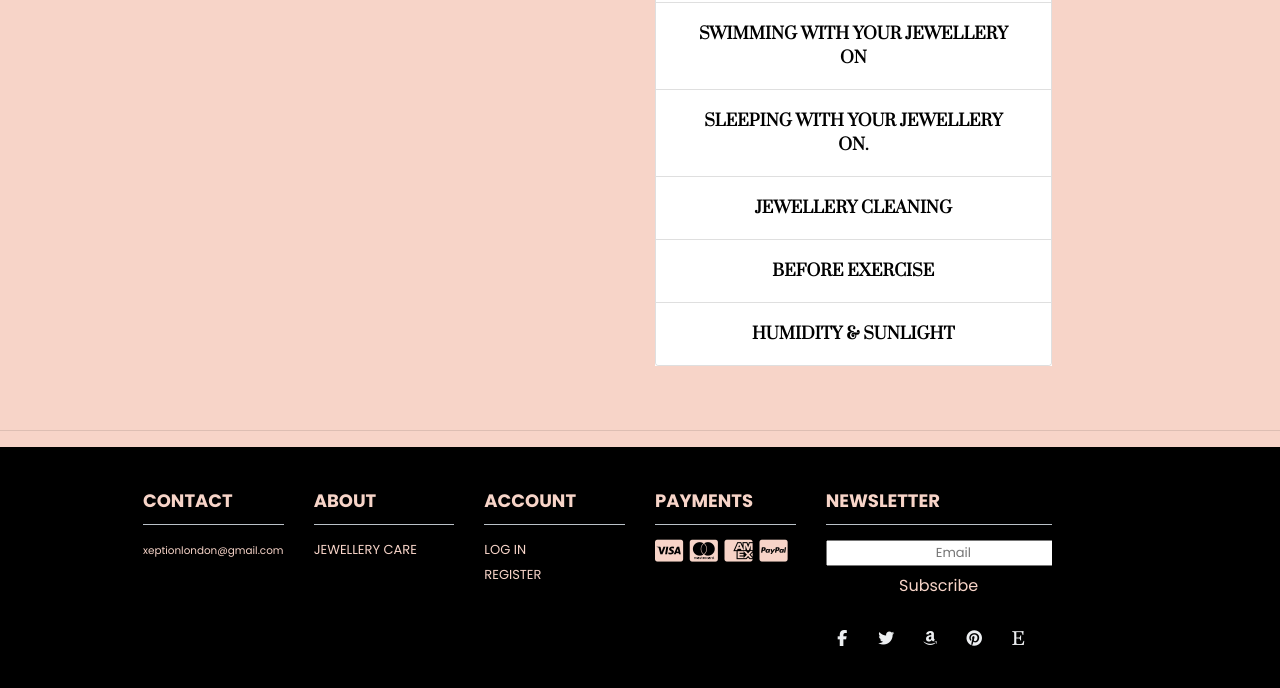
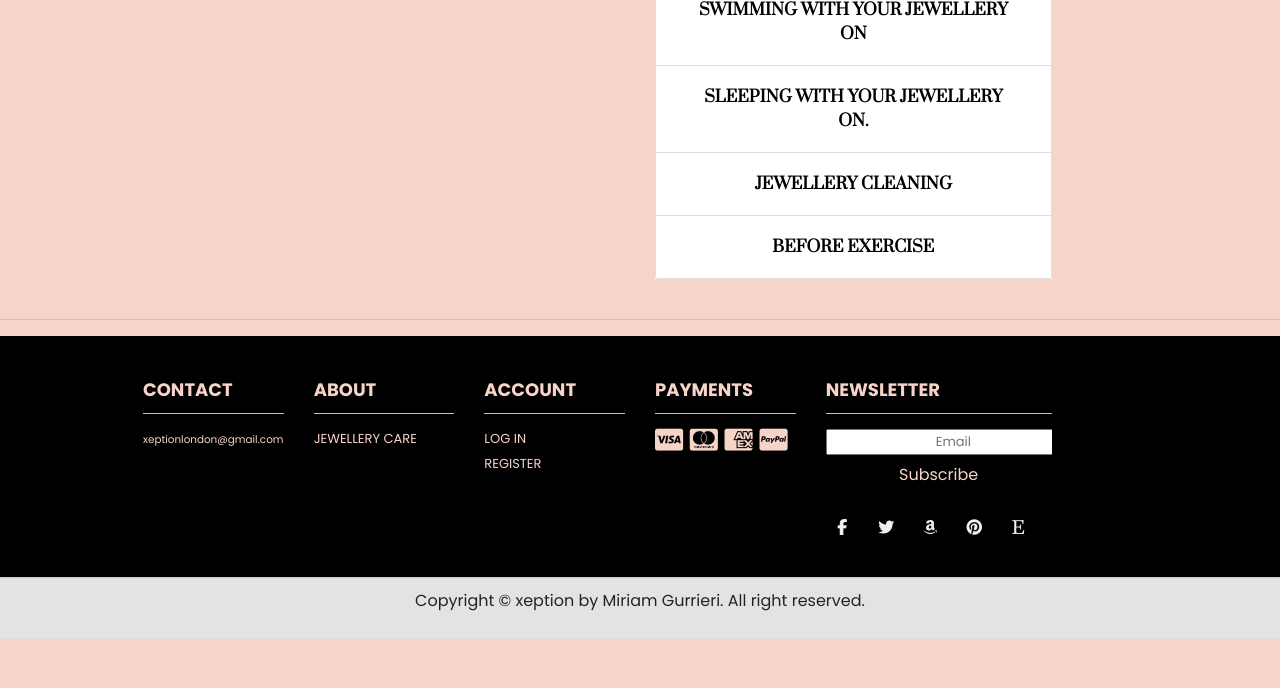
Before and after one commit to mion93/xeption-ms4, a Django app: page /jewellery_care/ in a window 1280 px wide. Shown: the part 600-1288 px from the top of the page. After the commit the page ends 1239 px from the top, so only its background shows below. Run offline with Django 3.2, Linux system fonts and the light colour scheme; some libraries are stand-ins or nearby versions.

Commit message:
updated jewellery care page

```diff
--- a/jewellery_care/templates/jewellery_care/jewellery_care.html
+++ b/jewellery_care/templates/jewellery_care/jewellery_care.html
@@ -31,9 +31,9 @@
     <div class="container-fluid ">
         <div class="row">
             <div class="col-12 col-md-6 col-lg-4 offset-lg-2 ">
-                <div class="image-container my-6"><img class="img-fluid" src="https://images.unsplash.com/photo-1596944946054-85fae2e50d5e?ixlib=rb-1.2.1&ixid=MXwxMjA3fDB8MHxwaG90by1wYWdlfHx8fGVufDB8fHw%3D&auto=format&fit=crop&w=934&q=80"  alt="jewellerycare"/></div>
+                <div class="image-container my-4"><img class="img-fluid" src="https://i.ibb.co/tZzMrr8/photo-1535556116002-6281ff3e9f36.jpg"  alt="jewellerycare"/></div>
             </div>
-            <div class="col-12 col-md-6 col-lg-4 my-5">
+            <div class="col-12 col-md-6 col-lg-4 my-4">
                 <div class="accordion text-center bg-white" id="exampleAccordion">
                     <div class="card">
                         <div class="card-header" id="exItem1Header">
@@ -151,18 +151,7 @@
                         </div>
                     </div>
 
-                     <div class="card">
-                        <div class="card-header" id="exItem9Header">
-                            <h3 class="mb-0">
-                                <button class="btn btn-link collapsed text-black font-weight-bold" type="button"
-                                    data-toggle="collapse" data-target="#exItem9" aria-expanded="false"
-                                    aria-controls="exItem9">HUMIDITY & SUNLIGHT</button>
-                            </h3>
-                        </div>
-                        <div id="exItem9" class="collapse" aria-labelledby="exItem9Header" data-parent="#exampleAccordion">
-                            <div class="card-body">Keep your jewelry away from extreme temperatures, humidity or sunlight.</div>
-                        </div>
-                    </div>
+
 
 
 
```
